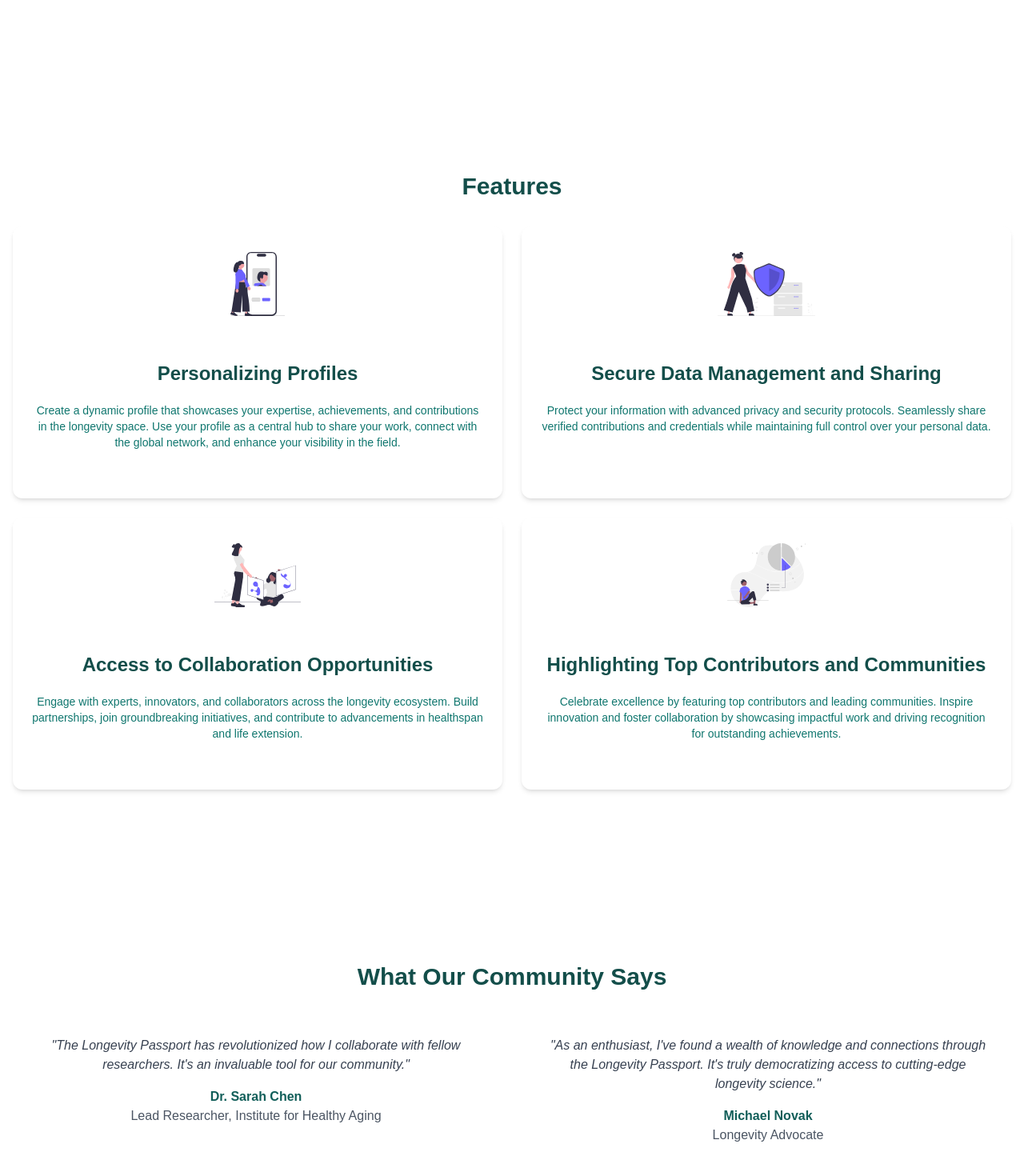
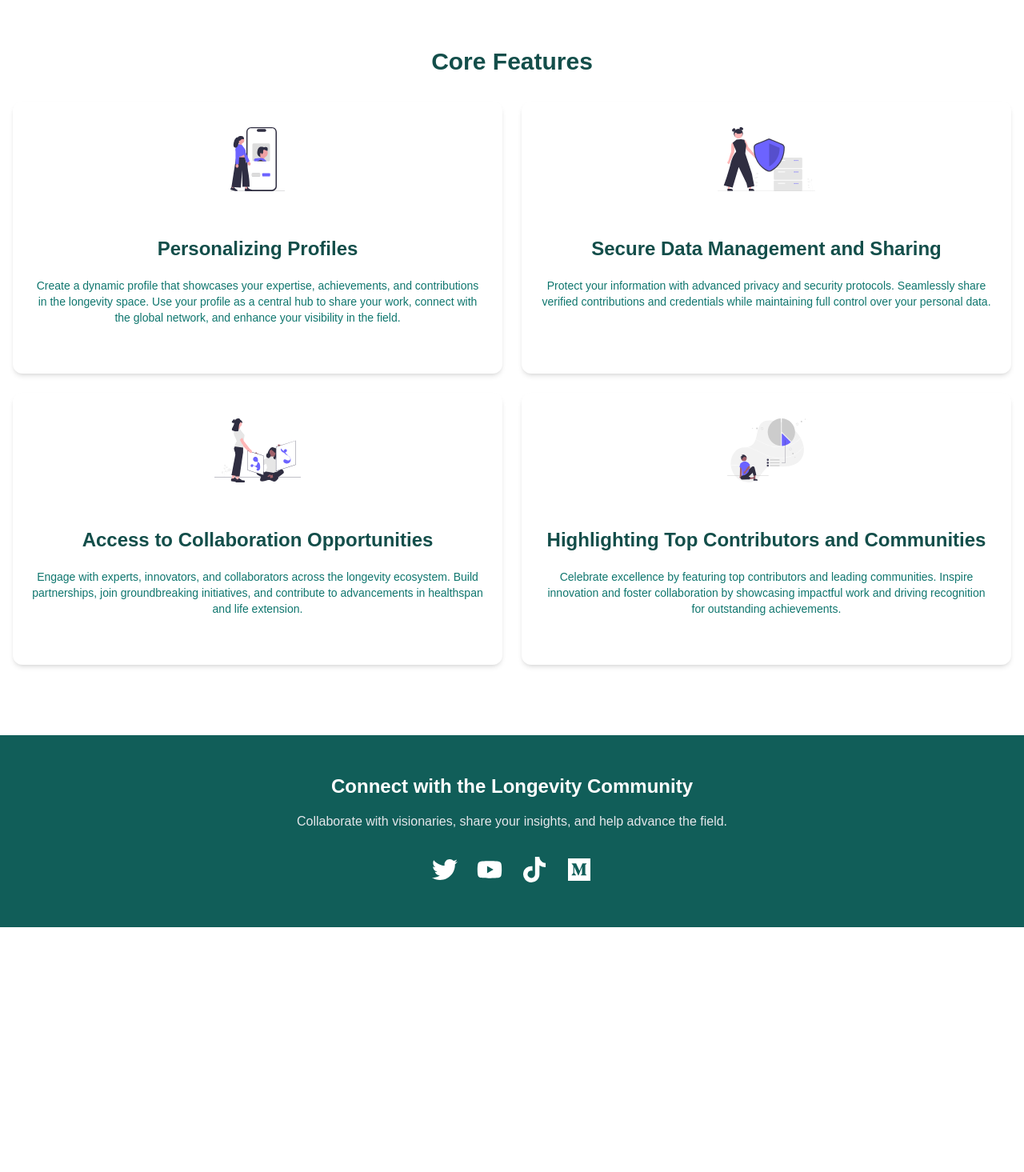
Before and after one commit to polux0/longevity-passport, a Next.js app: page / in a window 1280 px wide. Shown: the part 1021-2486 px from the top of the page at 80% size. After the commit the page ends 2180 px from the top, so only its background shows below. Built offline with nearby package versions, Linux system fonts and the light colour scheme.

Commit message:
fix: vercel deployment requirements!

```diff
--- a/app/page.tsx
+++ b/app/page.tsx
@@ -1,104 +1,63 @@
-import { Button } from "@/components/ui/button"
-import { CommunityCard } from "@/components/community-card"
-import { FeatureCard } from "@/components/feature-card"
-import { ArrowRight } from 'lucide-react'
-import { Card, CardContent } from "@/components/ui/card"
-import { Input } from "@/components/ui/input"
-import { FeaturesList } from "@/components/features-list"
-import Footer from "@/components/footer"
-
+import { Button } from "@/components/ui/button";
+import { CommunityCard } from "@/components/community-card";
+import { FeatureCard } from "@/components/feature-card";
+import { ArrowRight } from "lucide-react";
+import Footer from "@/components/footer";
 
 const features = [
   {
     title: "Personalizing Profiles",
     description:
       "Create a dynamic profile that showcases your expertise, achievements, and contributions in the longevity space. Use your profile as a central hub to share your work, connect with the global network, and enhance your visibility in the field.",
-    image: "/images/personalized_profile.svg", // Unique image for this feature
+    image: "/images/personalized_profile.svg",
   },
   {
     title: "Secure Data Management and Sharing",
     description:
       "Protect your information with advanced privacy and security protocols. Seamlessly share verified contributions and credentials while maintaining full control over your personal data.",
-    image: "/images/secure_data.svg", // Unique image for this feature
+    image: "/images/secure_data.svg",
   },
   {
     title: "Access to Collaboration Opportunities",
     description:
       "Engage with experts, innovators, and collaborators across the longevity ecosystem. Build partnerships, join groundbreaking initiatives, and contribute to advancements in healthspan and life extension.",
-    image: "/images/collaboration_opportunities.svg", // Unique image for this feature
+    image: "/images/collaboration_opportunities.svg",
   },
   {
     title: "Highlighting Top Contributors and Communities",
     description:
       "Celebrate excellence by featuring top contributors and leading communities. Inspire innovation and foster collaboration by showcasing impactful work and driving recognition for outstanding achievements.",
-    image: "/images/higlight_contributors.svg", // Unique image for this feature
+    image: "/images/higlight_contributors.svg",
   },
 ];
-const communities = [
-  {
-    title: "Cellular Regeneration",
-    description: "Explore the latest research in cellular repair and regeneration technologies.",
-    memberCount: 1240,
-    tags: ["Research", "Biotech", "Medicine"],
-  },
-  {
-    title: "Nutrition & Longevity",
-    description: "Discussion of dietary approaches to extending healthspan and lifespan.",
-    memberCount: 2350,
-    tags: ["Diet", "Health", "Supplements"],
-  },
-  {
-    title: "Aging Research",
-    description: "Latest developments in understanding and intervening in the aging process.",
-    memberCount: 1890,
-    tags: ["Science", "Research", "Biology"],
-  },
-  {
-    title: "Mental Wellness",
-    description: "Strategies for maintaining cognitive health and mental vitality as we age.",
-    memberCount: 1560,
-    tags: ["Psychology", "Neuroscience", "Wellness"],
-  },
-]
 
 const passportReasons = [
   {
     title: "Unite",
-    description: "Bring together global experts, enthusiasts, and innovators to drive collaboration in the longevity ecosystem.",
+    description:
+      "Bring together global experts, enthusiasts, and innovators to drive collaboration in the longevity ecosystem.",
     type: "unite" as const,
   },
   {
     title: "Contribute",
-    description: "Showcase your achievements, share insights, and support advancements in healthspan and life extension.",
+    description:
+      "Showcase your achievements, share insights, and support advancements in healthspan and life extension.",
     type: "contribute" as const,
   },
   {
     title: "Recognition",
-    description: "Earn trusted verification for your contributions and gain visibility within the longevity field.",
+    description:
+      "Earn trusted verification for your contributions and gain visibility within the longevity field.",
     type: "recognition" as const,
   },
-]
-
-const testimonials = [
-  {
-    quote: "The Longevity Passport has revolutionized how I collaborate with fellow researchers. It's an invaluable tool for our community.",
-    author: "Dr. Sarah Chen",
-    title: "Lead Researcher, Institute for Healthy Aging"
-  },
-  {
-    quote: "As an enthusiast, I've found a wealth of knowledge and connections through the Longevity Passport. It's truly democratizing access to cutting-edge longevity science.",
-    author: "Michael Novak",
-    title: "Longevity Advocate"
-  }
-]
+];
 
 export default function Home() {
   return (
     <main className="min-h-screen bg-white">
       <div className="container mx-auto px-4 py-6">
-        {/* Header */}
         <header className="flex items-center justify-between mb-12">
-          <h1 className="text-teal-900 text-2xl font-semibold">_Longevity Passport</h1>
+          <h1 className="text-teal-900 text-xl font-semibold">_Longevity Passport</h1>
         </header>
 
         {/* Hero Section */}
@@ -109,14 +68,12 @@ export default function Home() {
           <p className="text-gray-600 text-xl max-w-3xl mx-auto mb-12">
             Create your Longevity Passport to join a global network of experts, enthusiasts, and innovators. Track your contributions, collaborate with your community, and shape the future of improving healthspan and life extension.
           </p>
-        <Button
-          className="bg-[#0A5C5C] hover:bg-[#094949] text-white px-8 py-6 text-lg h-auto"
-        >
+          <Button className="bg-[#0A5C5C] hover:bg-[#094949] text-white px-8 py-6 text-lg h-auto">
             Reserve your passport <ArrowRight className="ml-2 h-5 w-5" />
           </Button>
         </section>
 
-        {/* Why the longevity passport? Section */}
+        {/* Features Section */}
         <section className="my-16">
           <h2 className="text-teal-900 text-3xl font-bold mb-8 text-center">Why the longevity passport?</h2>
           <div className="grid grid-cols-1 md:grid-cols-3 gap-6">
@@ -130,59 +87,18 @@ export default function Home() {
             ))}
           </div>
         </section>
-      </div>
 
-      {/* Core Features Section */}
-      <section className="bg-white-50/50 my-16">
-        <div className="container mx-auto px-4 py-16">
-          <h2 className="text-teal-900 text-3xl font-bold mb-8 text-center">Features</h2>
+        {/* Core Features */}
+        <section className="my-16">
+          <h2 className="text-teal-900 text-3xl font-bold mb-8 text-center">Core Features</h2>
           <div className="grid grid-cols-1 sm:grid-cols-2 gap-6">
             {features.map((feature, index) => (
               <CommunityCard key={index} {...feature} />
             ))}
           </div>
+        </section>
       </div>
-      </section>
-
-      <div className="container mx-auto px-4 py-6">
-        {/* Testimonials Section */}
-        <section className="my-16">
-          <h2 className="text-teal-900 text-3xl font-bold mb-8 text-center">What Our Community Says</h2>
-          <div className="grid grid-cols-1 md:grid-cols-2 gap-8">
-            {testimonials.map((testimonial, index) => (
-              <Card key={index} className="bg-white-50 text-center">
-                <CardContent className="pt-6">
-                  <p className="text-gray-700 italic mb-4">"{testimonial.quote}"</p>
-                  <p className="text-teal-800 font-semibold">{testimonial.author}</p>
-                  <p className="text-gray-600">{testimonial.title}</p>
-                </CardContent>
-              </Card>
-            ))}
-          </div>
-        </section>
-
-        {/* Newsletter Signup Section */}
-        {/* <section className="my-16">
-          <Card className="bg-teal-800 text-white">
-            <CardContent className="pt-6">
-              <h2 className="text-2xl font-bold mb-4">Connect with the Longevity Community</h2>
-              <p className="mb-6">Collaborate with visionaries, share your insights, and help advance the field.</p>
-              <form className="flex flex-col sm:flex-row gap-4">
-                <Input
-                  type="email"
-                  placeholder="Enter your email"
-                  className="flex-grow bg-white text-gray-800"
-                />
-                <Button type="submit" className="bg-white text-teal-800 hover:bg-gray-100">
-                  Subscribe
-                </Button>
-              </form>
-            </CardContent>
-          </Card>
-        </section> */}
-      </div>
-
+      <Footer></Footer>
     </main>
-
   );
 }
--- a/components/community-card.tsx
+++ b/components/community-card.tsx
@@ -1,7 +1,4 @@
-import { Badge } from "@/components/ui/badge"
-import { Card, CardHeader, CardContent } from "@/components/ui/card"
-import { Button } from "./ui/button"
-import { ArrowUpRight } from "lucide-react"
+import { Card } from "@/components/ui/card"
 
 interface CommunityCardProps {
   title: string;
```
Lines whose indentation alone changed are shown as unchanged.
